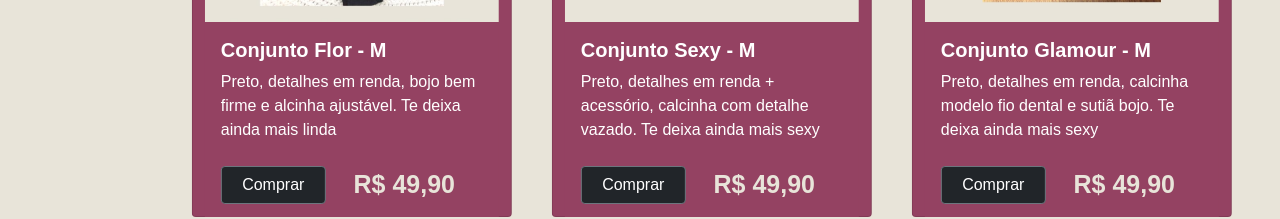
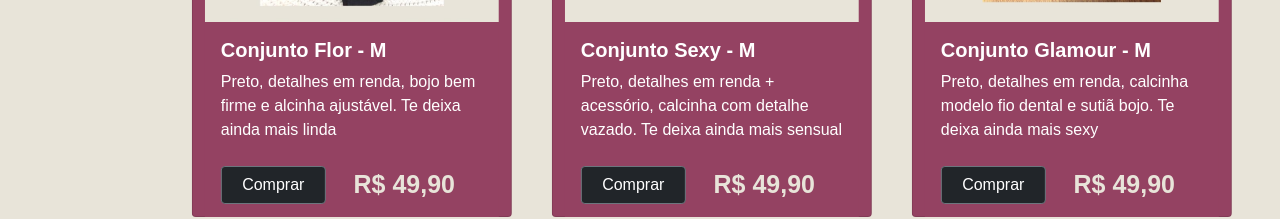
Before and after one commit to rafaelcmorais02/leve-memina-front-end, a React (Create React App) app: page / in a window 1280 px wide. Shown: the part 369-588 px from the top of the page. Built offline with nearby package versions, Linux system fonts and the light colour scheme; a web font is replaced by a local one.

Commit message:
[FEATURE] melhorias texto

```diff
--- a/src/data/dataCard.js
+++ b/src/data/dataCard.js
@@ -47,7 +47,7 @@ export const dadosCard = [
         label: "Slide 3",
         imag: imag5,
         titulo: "Conjunto Sexy - M",
-        descricao: "Preto, detalhes em renda + acessório, calcinha com detalhe vazado. Te deixa ainda mais sexy"
+        descricao: "Preto, detalhes em renda + acessório, calcinha com detalhe vazado. Te deixa ainda mais sensual"
     },
     {
         id: 5,
```
